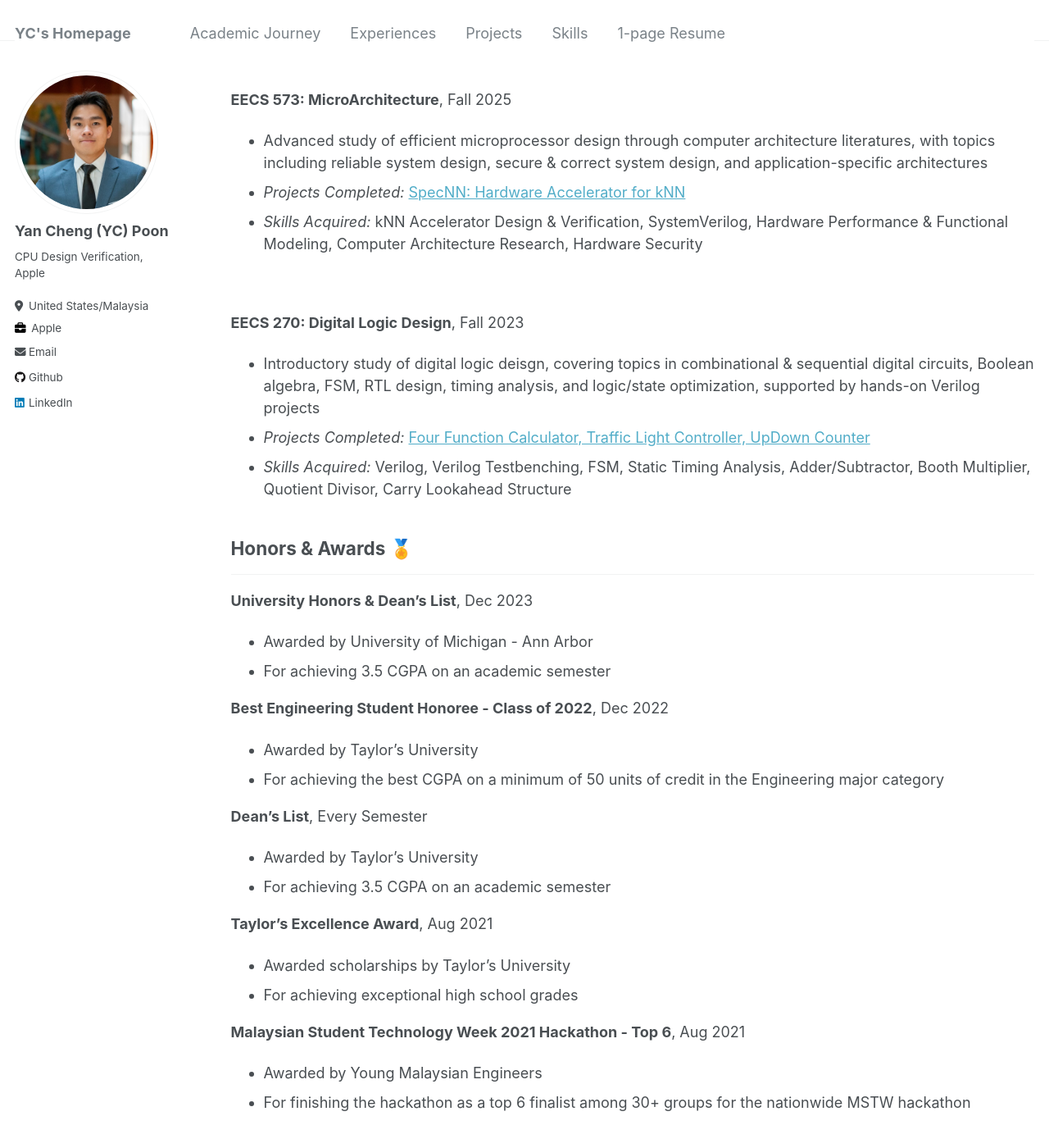
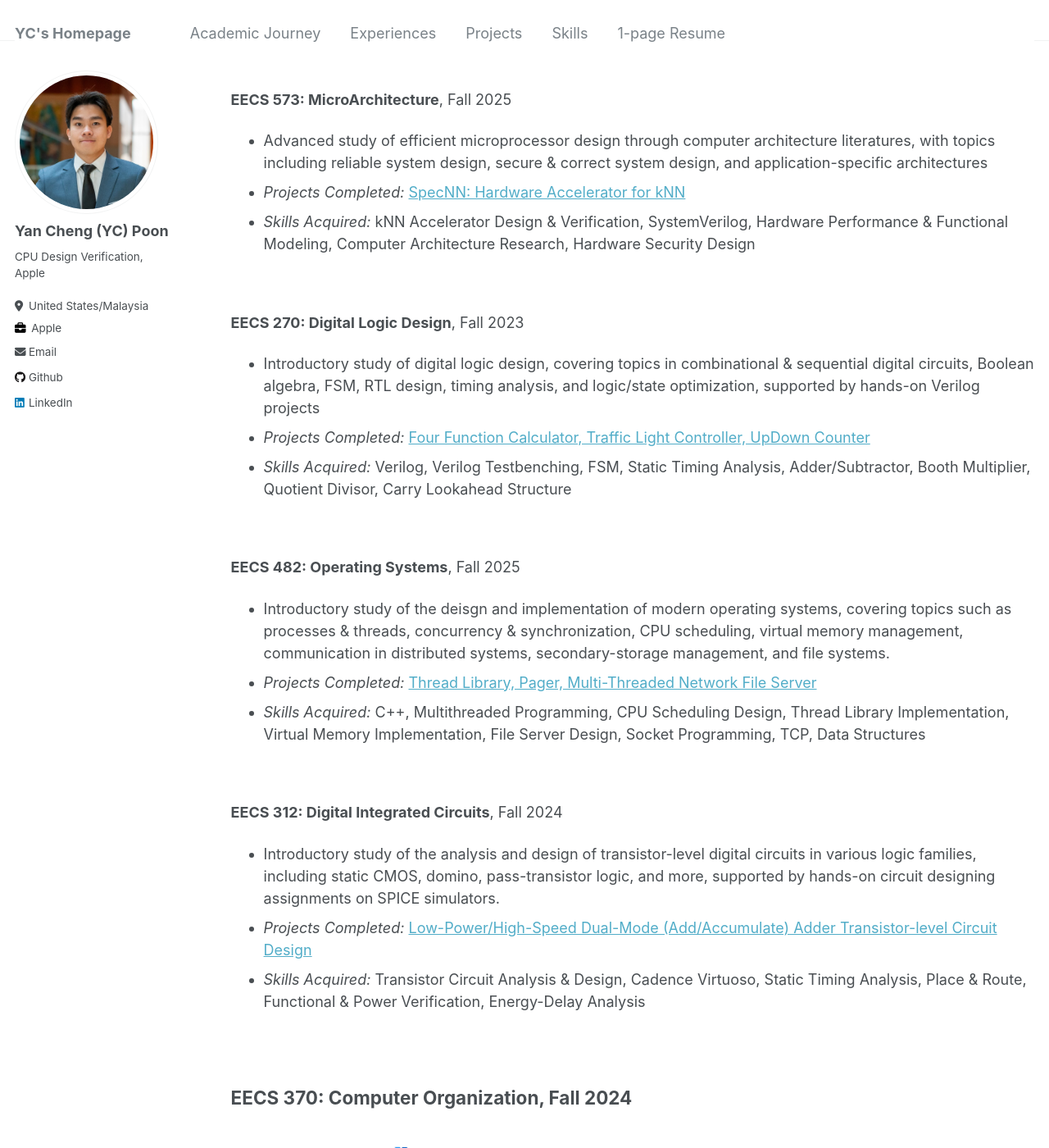
Before and after one commit to ycpoon/ycpoon.github.io, a Jekyll site: the page built from _pages/academicjourney.md, in a window 1280 px wide and 1400 px high, scrolled down 1468 px. Shown: the whole window at 82% size. Built offline with Jekyll 4.4.1, drawn with Linux system fonts in a browser that asks for light colours.

Commit message:
some prog2

```diff
--- a/_pages/academicjourney.md
+++ b/_pages/academicjourney.md
@@ -57,15 +57,37 @@ redirect_from:
 **EECS 573: MicroArchitecture**, Fall 2025
 - Advanced study of efficient microprocessor design through computer architecture literatures, with topics including reliable system design, secure & correct system design, and application-specific architectures
 - *Projects Completed:* [SpecNN: Hardware Accelerator for kNN](/collegeprojects/#specnn-hardware-accelerator-for-knn-eecs-573)
-- *Skills Acquired:* kNN Accelerator Design & Verification, SystemVerilog, Hardware Performance & Functional Modeling, Computer Architecture Research, Hardware Security
+- *Skills Acquired:* kNN Accelerator Design & Verification, SystemVerilog, Hardware Performance & Functional Modeling, Computer Architecture Research, Hardware Security Design
 
 &nbsp;
 &nbsp;
 
 **EECS 270: Digital Logic Design**, Fall 2023
-- Introductory study of digital logic deisgn, covering topics in combinational & sequential digital circuits, Boolean algebra, FSM, RTL design, timing analysis, and logic/state optimization, supported by hands-on Verilog projects
+- Introductory study of digital logic design, covering topics in combinational & sequential digital circuits, Boolean algebra, FSM, RTL design, timing analysis, and logic/state optimization, supported by hands-on Verilog projects
 - *Projects Completed:* [Four Function Calculator, Traffic Light Controller, UpDown Counter](/collegeprojects/#four-function-calculator-traffic-light-controller-updown-counter-eecs-270)
 - *Skills Acquired:* Verilog, Verilog Testbenching, FSM, Static Timing Analysis, Adder/Subtractor, Booth Multiplier, Quotient Divisor, Carry Lookahead Structure
+
+&nbsp;
+&nbsp;
+
+**EECS 482: Operating Systems**, Fall 2025
+- Introductory study of the deisgn and implementation of modern operating systems, covering topics such as processes & threads, concurrency & synchronization, CPU scheduling, virtual memory management, communication in distributed systems, secondary-storage management, and file systems.
+- *Projects Completed:* [Thread Library, Pager, Multi-Threaded Network File Server](/collegeprojects/#thread-library-pager-multi-threaded-network-file-server-eecs-482)
+- *Skills Acquired:* C++, Multithreaded Programming, CPU Scheduling Design, Thread Library Implementation, Virtual Memory Implementation, File Server Design, Socket Programming, TCP, Data Structures
+
+&nbsp;
+&nbsp;
+
+**EECS 312: Digital Integrated Circuits**, Fall 2024
+- Introductory study of the analysis and design of transistor-level digital circuits in various logic families, including static CMOS, domino, pass-transistor logic, and more, supported by hands-on circuit designing assignments on SPICE simulators.
+- *Projects Completed:* [Low-Power/High-Speed Dual-Mode (Add/Accumulate) Adder Transistor-level Circuit Design](/collegeprojects/#low-powerhigh-speed-dual-mode-addaccumulate-adder-transistor-level-circuit-design-eecs-312)
+- *Skills Acquired:* Transistor Circuit Analysis & Design, Cadence Virtuoso, Static Timing Analysis, Place & Route, Functional & Power Verification, Energy-Delay Analysis
+
+&nbsp;
+&nbsp;
+
+**EECS 370: Computer Organization**, Fall 2024
+-
 
 ## Honors & Awards 🏅
 
```
